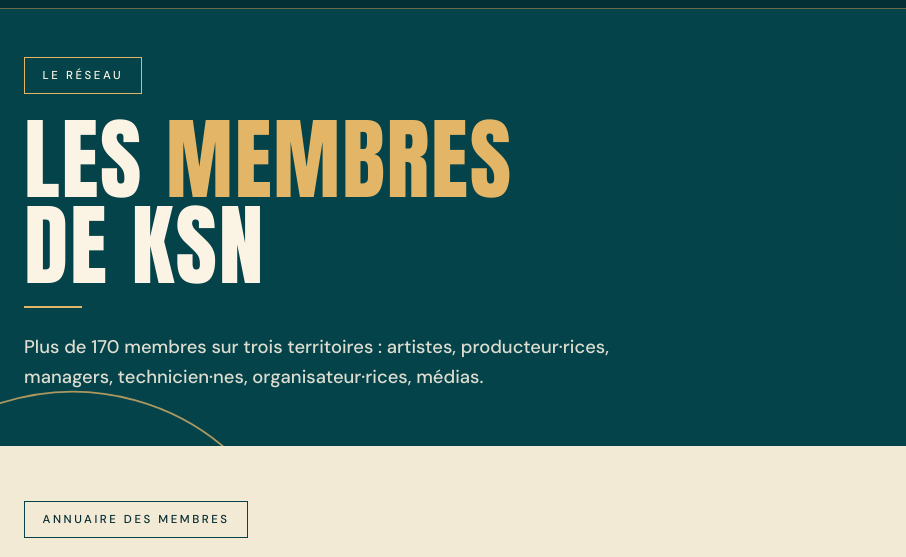
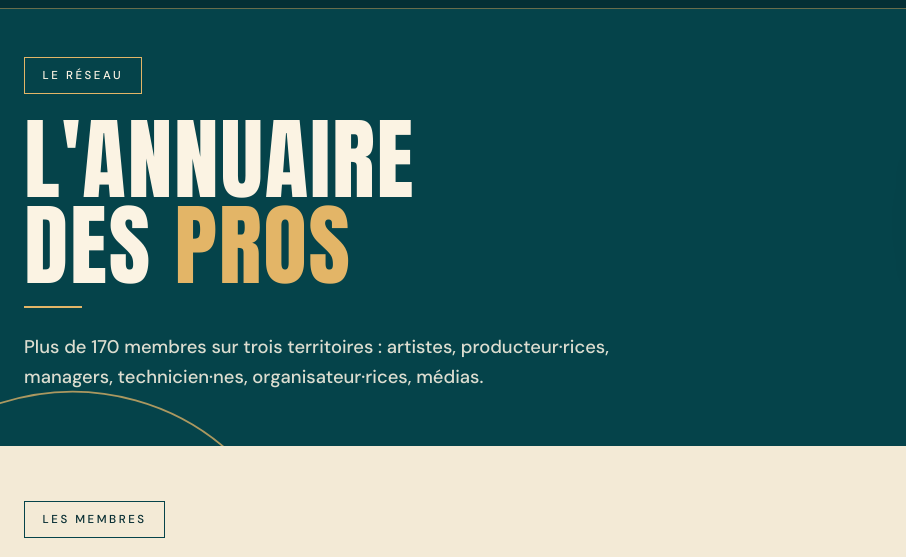
Before and after one commit to karibbeansoundnation-dev/reseau-ksn, a plain HTML site: page reseau.html in a window 1280 px wide. Shown: the part 55-612 px from the top of the page, 0-906 px from the left. Drawn offline with Linux system fonts and the light colour scheme; a script that the page names is missing.

Commit message:
Page réseau : titre « L'annuaire des pros »
Co-Authored-By: Claude Sonnet 5.5 <noreply@anthropic.com>

```diff
--- a/reseau.html
+++ b/reseau.html
@@ -5,7 +5,7 @@
 <meta name="viewport" content="width=device-width, initial-scale=1, viewport-fit=cover">
 <meta name="theme-color" content="#042F35">
 <title>Le réseau | KSN Karibbean Sound Nation</title>
-<meta name="description" content="Le réseau KSN : plus de 170 professionnel·les de la musique caribéenne sur trois territoires, et l'annuaire des membres.">
+<meta name="description" content="Le réseau KSN : plus de 170 professionnel·les de la musique caribéenne sur trois territoires, et l'annuaire des pros.">
 <link rel="icon" type="image/png" href="assets/favicon.png">
 <link rel="apple-touch-icon" href="assets/apple-touch-icon.png">
 <link rel="preconnect" href="https://fonts.googleapis.com">
@@ -41,14 +41,14 @@
   <img class="hero-spiral" src="assets/logo-mark-light.png" alt="">
   <div class="container hero-inner">
     <p class="eyebrow">Le réseau</p>
-    <h1>Les <em>membres</em> de KSN</h1>
+    <h1>L'annuaire des <em>pros</em></h1>
     <p class="lead">Plus de 170 membres sur trois territoires : artistes, producteur·rices, managers, technicien·nes, organisateur·rices, médias.</p>
   </div>
 </div>
 
 <section class="sec-flush">
   <div class="container">
-    <p class="eyebrow">Annuaire des membres</p>
+    <p class="eyebrow">Les membres</p>
     <h2>Trouver un·e pro</h2>
     <p style="max-width:66ch;margin-bottom:.4rem">Voici les membres inscrits à ce jour et leurs rôles dans la filière. Chacun aura ensuite une fiche professionnelle, visible des partenaires et des institutions.</p>
 
```
